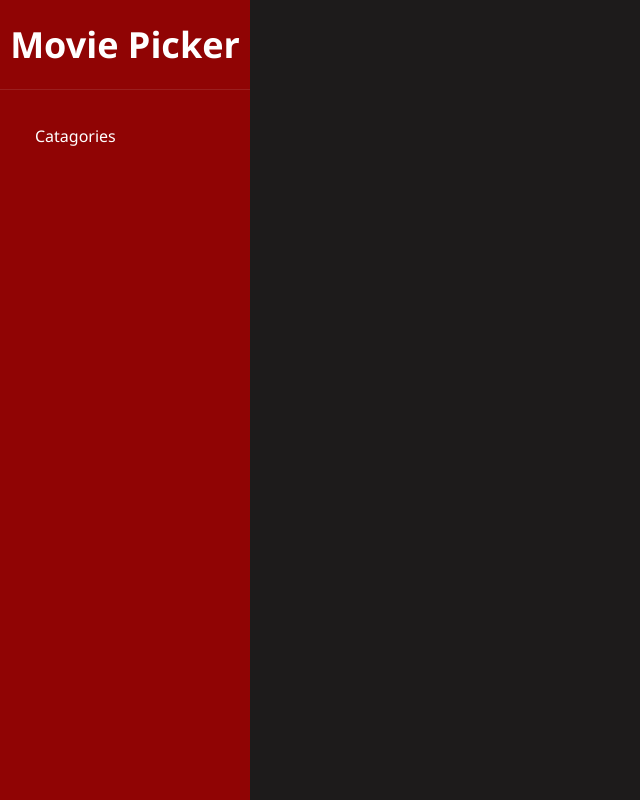
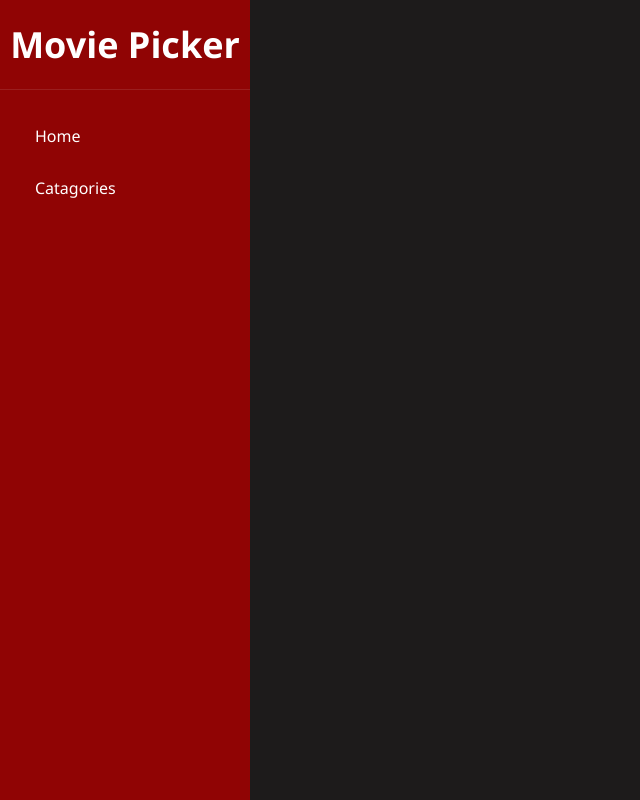
Before and after one commit to finneganblack358-max/movie-picker, a Flask app: page /trending in a window 1280 px wide. Shown: the whole page, without its empty margins (0-640 px from the left). Run offline with Flask 3, Linux system fonts and the light colour scheme; data that the repository does not hold is empty.

Commit message:
bug-fix2

```diff
--- a/api/routes.py
+++ b/api/routes.py
@@ -8,7 +8,7 @@ api = Blueprint("api", __name__)
 def index():
     return render_template("index.html")
 
-@api.route("/catagories")
+@api.route('/catagories')
 def catagories():
     return render_template("catagories.html")
 
--- a/main.py
+++ b/main.py
@@ -10,6 +10,8 @@ def create_app():
     db.init_app(app)
     app.register_blueprint(api)
 
+    print(app.url_map)
+
     return app
 
 app = create_app()
--- a/templates/catagories.html
+++ b/templates/catagories.html
@@ -19,7 +19,7 @@
         </a>
       </li>
       <li>
-        <a href="{{ url_for(api.trending)}}">
+        <a href="{{ url_for('api.trending')}}">
             <i class="bx bx-user"></i>
             <span class="link-name">Trending Movies</span>
         </a>
--- a/templates/index.html
+++ b/templates/index.html
@@ -29,7 +29,7 @@
 
   <div class="main-content">
     <h1>Movie Picker</h1>
-    <a href="catagories.html">Choose Catagories</a>
+    <a href="{{ url_for('api.catagories')}}">Choose Catagories</a>
   </div>
     <script src="{{ url_for('static', filename='script.js')}}"></script>
 </body>
--- a/templates/trending.html
+++ b/templates/trending.html
@@ -16,6 +16,12 @@
       <h2>Movie Picker</h2>
     </div>
     <ul class="nav-links">
+      <li>
+        <a href="{{ url_for('api.index')}}">
+          <i class='bx bx-user'></i>
+          <span class="link-name">Home</span>
+        </a>
+      </li>
       <li>
         <a href="{{ url_for('api.catagories')}}">
           <i class='bx bx-user'></i>
```
